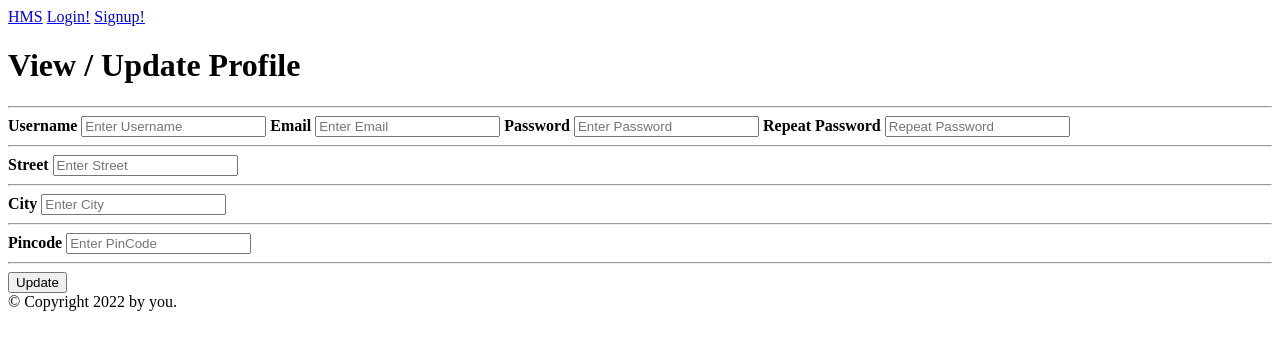
After one commit to rammanoj/HMS, a Flask app: template templates/profile.html in a window 1280 px wide. The commit adds this page. Shown: the top 350 px of the page. Run offline with Flask 2, Linux system fonts and the light colour scheme; the template is opened without the code that fills it, so the values that code supplies are empty.

Commit message:
Add base navbar, profile view to user

```diff
--- a/app.py
+++ b/app.py
@@ -1,5 +1,5 @@
 from flask import Flask, render_template, request, session, redirect, url_for
-from db_query import createAddress, searchAddress, createUser, checkUserEmailExist, checkUserExist
+from db_query import createAddress, searchAddress, createUser, checkUserEmailExist, checkUserExist, getUserDetails, updateUser
 from datetime import datetime
 
 app = Flask(__name__)
@@ -42,7 +42,6 @@ def login():
         email, password = f.get("email"), f.get("psw")
         check = checkUserExist(email, password)
         if check:
-            print(check)
             session['username'] = check[0]
             session['email'] = email
             session['type'] = check[1]
@@ -54,10 +53,37 @@ def login():
 @app.route("/", methods=['GET'])
 def home():
     if isLoggedIn():
-        print(session.get("username"))
         return render_template("home.html", user=session.get('username'), logged=True)
     else:
         return render_template("home.html", logged=False)
+
+
+@app.route('/profile', methods=['GET', 'POST'])
+def profile():
+    if not isLoggedIn():
+        return render_template("error.html", message="You do not have permission to access the page!")
+    else:
+        if request.method == "GET":
+            return render_template("profile.html", data=getUserDetails(session['email']))
+        else:
+            f, data = request.form, getUserDetails(session['email'])
+            username, password, repass, email, dob, street, city, pincode = f.get("username"), f.get("psw"), f.get("psw-repeat"), f.get("email"), f.get("dob"), f.get("street"), f.get("city"), f.get("pincode")
+            if password != repass:
+                return render_template("profile.html", data=data, message="Passwords does not match!", color="red")
+            if email != data[3] and checkUserEmailExist(email):
+                return render_template("profile.html", data=data, message="Email already registered by another user", color="red")
+
+            if username != data[1] or password != data[2] or email != session['email'] or street != data[9] or city != data[10] or pincode != data[11] or (dob is None or dob != data[8]):
+                updateUser(data[0], username, password, email, dob, street, city, pincode, session['type'])
+                if email != session['email']:
+                    session['email'] = email
+                if username != session['username']:
+                    session['username'] = username
+
+                return render_template("profile.html", data=getUserDetails(session['email']), message="Profile Successfully Updated", color="green")
+            else:
+                return render_template("profile.html", data=data, message="No changes made to the profile", color="red")
+
 
 @app.route("/logout", methods=['GET'])
 def logout():
--- a/templates/base.html
+++ b/templates/base.html
@@ -10,6 +10,16 @@
 
 </head>
 <body>
+    <div id="navbar">
+        {% if session['email'] %}
+            <a href="/profile">Profile</a>
+            <a href="/logout">Logout!</a>
+        {% else %}
+            <a href="/">HMS</a>
+            <a href="/login">Login!</a>
+            <a href="/register">Signup!</a>
+        {% endif %}
+    </div>
     <div id="body">{% block content %}{% endblock %}</div>
     <div id="footer">
       {% block footer %}
--- /dev/null
+++ b/templates/error.html
@@ -0,0 +1,6 @@
+{% extends "base.html" %}
+{% block content %}
+    <h3>
+        {{ message }}
+    </h3>
+{% endblock %}
--- a/templates/home.html
+++ b/templates/home.html
@@ -1,8 +1,8 @@
+{% extends "base.html" %}
 {% block content %}
 <div class="container">
     {% if logged %}
         <h2>Welcome {{ user }}</h2>
-        <a href="/logout">Logout!</a>
     {% else %}
         <h2>Welcome to HMS!</h2>
     {% endif %}
--- a/templates/login.html
+++ b/templates/login.html
@@ -1,3 +1,4 @@
+{% extends "base.html" %}
 {% block content %}
 <form action="/login" method="post">
     <div style="color:{{ color }}">{{ message }}</div>
--- /dev/null
+++ b/templates/profile.html
@@ -0,0 +1,43 @@
+{% extends "base.html" %}
+{% block content %}
+
+<form action="/register" method="post">
+    <div style="color:{{ color }}">{{ message }}</div>
+    <div class="container">
+        <h1>View / Update Profile</h1>
+        <hr>
+        <label for="username"><b>Username</b></label>
+        <input type="text" placeholder="Enter Username" name="username" id="username" value="{{ data[1] }}" required>
+
+        <label for="email"><b>Email</b></label>
+        <input type="text" placeholder="Enter Email" name="email" id="email" value="{{ data[3] }}" required>
+
+        <label for="psw"><b>Password</b></label>
+        <input type="password" placeholder="Enter Password" name="psw" id="psw" value="{{ data[2] }}" required>
+
+        <label for="psw-repeat"><b>Repeat Password</b></label>
+        <input type="password" placeholder="Repeat Password" name="psw-repeat" id="psw-repeat" value="{{ data[2] }}" required>
+        <hr>
+
+        {% if session['type'] == "Client" %}
+            <label for="dob"><b>Date of Birth</b></label>
+            <input type="date" placeholder="Enter Date of Birth" name="dob" id="dob" value="{{ data[8] }}" disabled>
+            <hr>
+        {% endif %}
+
+        <label for="street"><b>Street</b></label>
+        <input type="text" placeholder="Enter Street" name="street" id="street" value="{{ data[10] }}" required>
+        <hr>
+
+        <label for="city"><b>City</b></label>
+        <input type="text" placeholder="Enter City" name="city" id="city" value="{{ data[11] }}" required>
+        <hr>
+
+        <label for="pincode"><b>Pincode</b></label>
+        <input type="text" placeholder="Enter PinCode" name="pincode" id="pincode" value="{{ data[12] }}" required>
+        <hr>
+
+        <button type="submit" class="registerbtn">Update</button>
+    </div>
+    </form>
+{% endblock %}
--- a/templates/register.html
+++ b/templates/register.html
@@ -1,3 +1,4 @@
+{% extends "base.html" %}
 {% block content %}
 <form action="/register" method="post">
     <div style="color:{{ color }}">{{ message }}</div>
```
Also changed, not shown: db_query.py (+12 -2 lines), project.sql (+24 -0 lines), 1 other file.
